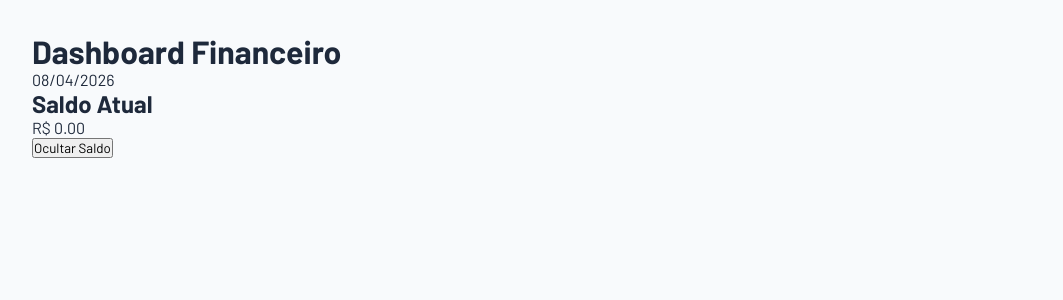
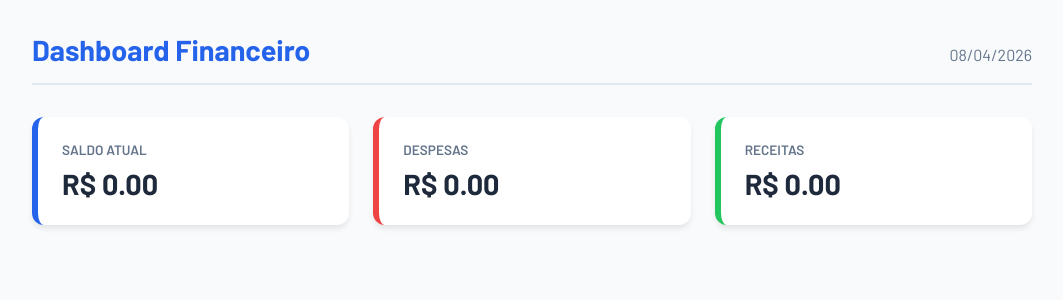
Before and after one commit to mathiasmiguel/Financeiro, a React (Vite) app: page / in a window 1280 px wide. Shown: the top 300 px of the page, without its empty margins (108-1171 px from the left). Built offline with nearby package versions, Linux system fonts and the light colour scheme.

Commit message:
atualizaçção

```diff
--- a/src/components/displayTriplo.css
+++ b/src/components/displayTriplo.css
@@ -1,54 +1,40 @@
+/* Container que segura os 3 cards */
 .display-triplo {
     display: grid;
-    grid-template-columns: repeat(auto-fit, minmax(280px, 1fr));
+    grid-template-columns: repeat(auto-fit, minmax(250px, 1fr));
     gap: 1.5rem;
-}
-.display-saldo {
-    background: var(--bg-card);
-    padding: 1.5rem;
-    border-radius: var(--radius);
-    box-shadow: var(--shadow);
-    border-left: 6px solid var(--primary);
+    margin-top: 2rem;
 }
 
-.display-saldo h2 {
-    font-size: 0.9rem;
-    text-transform: uppercase;
-    color: var(--text-muted);
-    margin-bottom: 0.5rem;
+/* Base comum para Saldo, Receitas e Despesas */
+.display-triplo > div, .card {
+    background: #ffffff;
+    padding: 1.5rem;
+    border-radius: 12px;
+    box-shadow: 0 4px 6px -1px rgba(0, 0, 0, 0.1);
+    transition: transform 0.2s;
 }
 
-.display-saldo p {
-    font-size: 2rem;
-    font-weight: 700;
-    margin-bottom: 1rem;
+.display-triplo > div:hover {
+    transform: translateY(-5px);
 }
 
-.display-saldo button {
-    background: #f1f5f9;
-    border: none;
-    padding: 0.5rem 1rem;
-    border-radius: 6px;
-    cursor: pointer;
-    font-size: 0.8rem;
-    transition: 0.2s;
+/* Cores de borda específicas para cada um */
+.display-saldo { border-left: 6px solid #2563eb; }   /* Azul */
+.display-income { border-left: 6px solid #22c55e; }  /* Verde */
+.display-expense { border-left: 6px solid #ef4444; } /* Vermelho */
+
+/* Estilo dos textos internos */
+.display-triplo h2, .display-triplo h3 {
+    font-size: 0.85rem;
+    text-transform: uppercase;
+    color: #64748b;
+    margin-bottom: 0.5rem;
+    font-weight: 600;
 }
 
-.display-saldo button:hover {
-    background: #e2e8f0;
+.display-triplo p {
+    font-size: 1.8rem;
+    font-weight: 700;
+    color: #1e293b;
 }
-.display-income {
-    background: var(--bg-card);
-    padding: 1.5rem;
-    border-radius: var(--radius);
-    box-shadow: var(--shadow);
-    border-left: 6px solid var(--income);
-}
-
-.display-expense {
-    background: var(--bg-card);
-    padding: 1.5rem;
-    border-radius: var(--radius);
-    box-shadow: var(--shadow);
-    border-left: 6px solid var(--expense);
-}
--- a/src/components/displayTriplo.jsx
+++ b/src/components/displayTriplo.jsx
@@ -1,6 +1,7 @@
 import DisplayExpense from "./displays/displayExpense";
 import DisplayIncome from "./displays/displayIncome";
 import DisplaySaldo from "./displays/displaySaldo";
+import "./displayTriplo.css";
 
 export default function DisplayTriplo({ saldo, despesas, receitas }) {
 
--- a/src/components/displays/displayExpense.jsx
+++ b/src/components/displays/displayExpense.jsx
@@ -1,6 +1,8 @@
 export default function DisplayExpense({ despesas }) {
     return (
-        <div className="display-expense">
-            </div>
+        <div className="card display-expense">
+            <h3>Despesas</h3>
+            <p>R$ {despesas.toFixed(2)}</p>
+        </div>
     )
 }
--- a/src/components/displays/displayIncome.jsx
+++ b/src/components/displays/displayIncome.jsx
@@ -1,6 +1,8 @@
 export default function DisplayIncome({ receitas }) {
     return (
-        <div className="display-income">
-            </div>
+        <div className="card display-income">
+            <h3>Receitas</h3>
+            <p>R$ {receitas.toFixed(2)}</p>
+        </div>
     )
 }
--- a/src/components/displays/displaySaldo.jsx
+++ b/src/components/displays/displaySaldo.jsx
@@ -3,17 +3,10 @@ import { useState } from "react";
 export default function DisplaySaldo({ saldo }) {
     const [showSaldo, setShowSaldo] = useState(true);
 
-    const toggleSaldo = () => {
-        setShowSaldo(!showSaldo);
-    };
-
     return (
         <div className="display-saldo">
             <h2>Saldo Atual</h2>
-            <p>{showSaldo ? `R$ ${saldo.toFixed(2)}` : '****'}</p>
-            <button onClick={toggleSaldo}>
-                {showSaldo ? 'Ocultar Saldo' : 'Mostrar Saldo'}
-            </button>
+            <p>{`R$ ${saldo.toFixed(2)}`}</p>
         </div>
     );
 }
--- a/src/components/header.jsx
+++ b/src/components/header.jsx
@@ -1,3 +1,5 @@
+import "./header.css";
+
 export default function Header() {
     const dataAtual = new Date().toLocaleDateString('pt-BR')
 
```
Also changed, not shown: estrutura.txt (added), src/components/sidebar.jsx (added).
